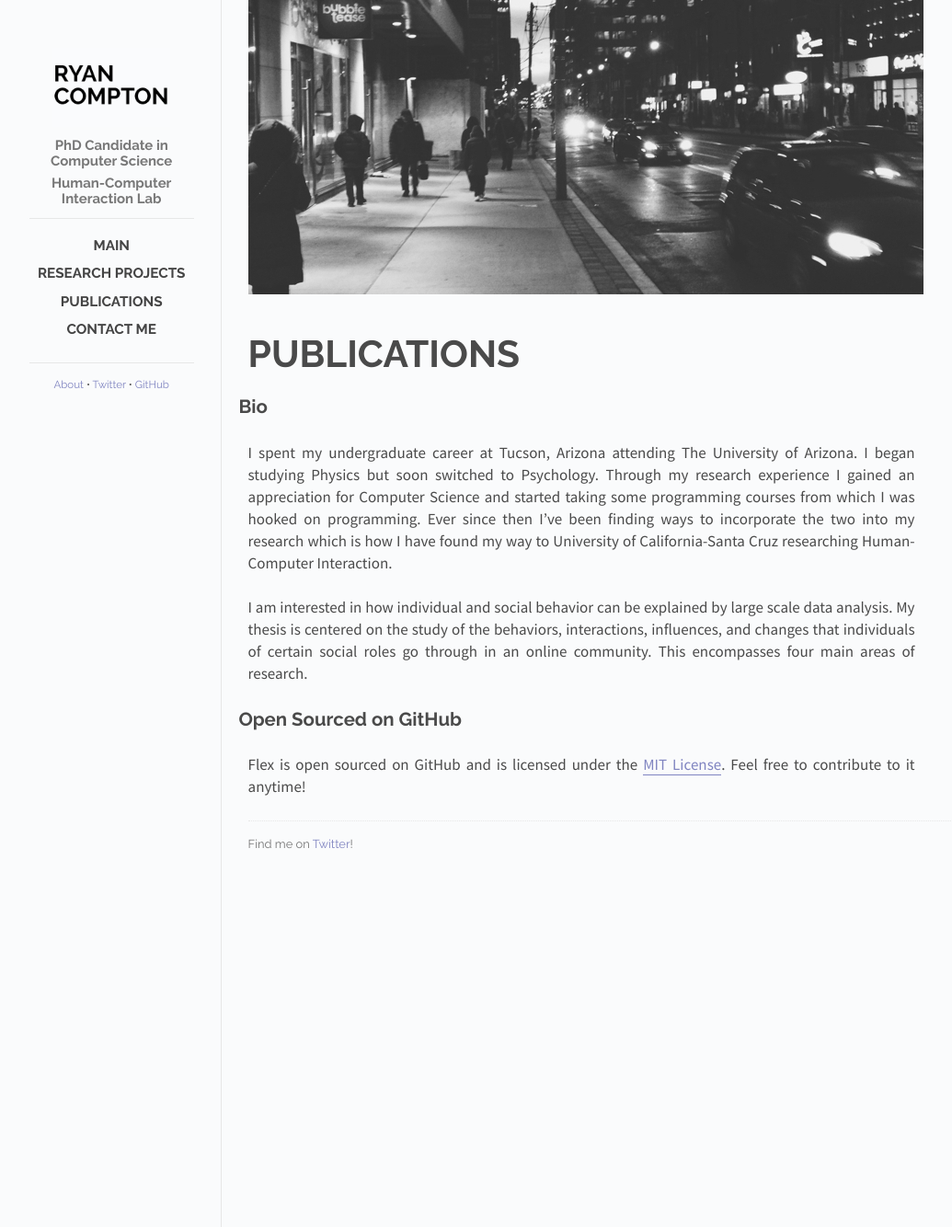
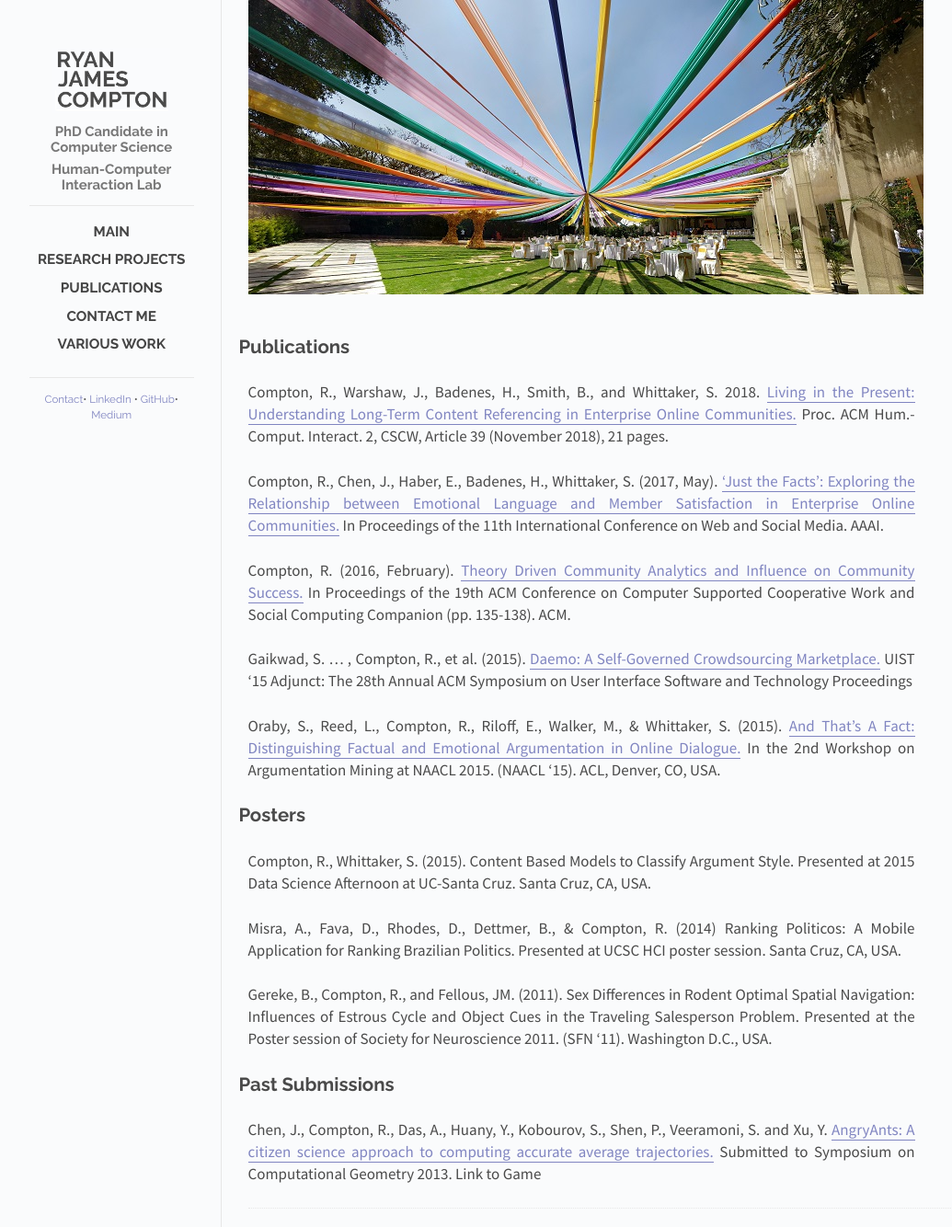
Before and after one commit to rcompt/rcompt.github.io, a Jekyll site: the page built from _posts/2018-10-02-Publications.md, in a window 1280 px wide. Shown: the whole page at 92% size, without its empty margins (118-1153 px from the left). Built offline with Jekyll 4.4.1, drawn with Linux system fonts in a browser that asks for light colours; Markdown is read by kramdown in place of the engine named in the settings.

Commit message:
Latest content update

```diff
--- a/_config.yml
+++ b/_config.yml
@@ -1,3 +1,4 @@
 name: Flex
 markdown: redcarpet
 pygments: true
+highlighter: rouge
--- a/_includes/post.html
+++ b/_includes/post.html
@@ -7,7 +7,8 @@
       <img id="cover-photo" src="/images/{{ page.cover }}">
     </div>
     <div id="info-container">
-      <h1 id="title">{{ page.title }}</h1>
+		<!--<h1 id="title">Ryan James Compton</h1>-->
+      <!--<h1 id="title">{{ page.title }}</h1>-->
       <!--<span id="date">{{ page.date | date_to_string }}</span>-->
     </div>
   </div>
@@ -18,7 +19,7 @@
   <div class="colophon">
     <p>
       <!--<span id="pub-date">Published on {{ page.date | date_to_string }}</span> <span class="separator">&bull;</span>-->
-      <span id="social">Find me on <a href="">Twitter</a>!</span>
+      <!--<span id="social">Find me on <a href="">Twitter</a>!</span>-->
     </p>
   </div>
 </div>
--- a/_layouts/default.html
+++ b/_layouts/default.html
@@ -23,7 +23,7 @@
     <div class="site">
       <div class="sidebar" id="sidebar">
         <div class="header">
-          <h1 class="title"><a href="/"><img id="logo" src="/images/Logo.jpg"></a></h1>
+          <h1 class="title"><a href="/"><img id="logo" src="/images/Logo_Full.jpg"></a></h1>
           <span class="tagline">PhD Candidate in Computer Science</span>
 		  <span class="tagline">Human-Computer Interaction Lab</span>
         </div>
@@ -41,9 +41,11 @@
         </div>
         <div class="footer">
           <span id="footer-links">
-            <a href="" class="footer-link">About</a> <span class="separator">&bull;</span>
-            <a href="" class="footer-link">Twitter</a> <span class="separator">&bull;</span>
-            <a href="" class="footer-link">GitHub</a>
+			<a href="mailto:rcompton@ucsc.edu" class="footer-link">Contact</a><span class="separator">&bull;</span>
+            <a href="https://www.linkedin.com/in/ryan-compton-b8a81067/" class="footer-link">LinkedIn</a> <span class="separator">&bull;</span>
+            <!--<a href="" class="footer-link">Twitter</a> <span class="separator">&bull;</span>-->
+            <a href="http://github.com/rcompt" class="footer-link">GitHub</a><span class="separator">&bull;</span>
+			<a href="https://medium.com/@rcompton_56086" class="footer-link">Medium</a>
           </span>
         </div>
       </div>
--- a/_posts/2018-10-02-Publications.md
+++ b/_posts/2018-10-02-Publications.md
@@ -1,16 +1,31 @@
 ---
 layout: post
 title: Publications
-cover: cover.jpg
+cover: arjun_wedding.jpg
 categories: posts
 ---
 
-## Bio
+## Publications
 
-I spent my undergraduate career at Tucson, Arizona attending The University of Arizona. I began studying Physics but soon switched to Psychology. Through my research experience I gained an appreciation for Computer Science and started taking some programming courses from which I was hooked on programming. Ever since then I've been finding ways to incorporate the two into my research which is how I have found my way to University of California-Santa Cruz researching Human-Computer Interaction.
+Compton, R., Warshaw, J., Badenes, H., Smith, B., and Whittaker, S. 2018. [Living in the Present: Understanding Long-Term Content Referencing in Enterprise Online Communities.](https://doi.org/10.1145/3274308) Proc. ACM Hum.-Comput. Interact. 2, CSCW, Article 39 (November 2018), 21 pages.
 
-I am interested in how individual and social behavior can be explained by large scale data analysis. My thesis is centered on the study of the behaviors, interactions, influences, and changes that individuals of certain social roles go through in an online community. This encompasses four main areas of research.
+Compton, R., Chen, J., Haber, E., Badenes, H., Whittaker, S. (2017, May). [‘Just the Facts’: Exploring the Relationship between Emotional Language and Member Satisfaction in Enterprise Online Communities.](https://aaai.org/ocs/index.php/ICWSM/ICWSM17/paper/view/15664) In Proceedings of the 11th International Conference on Web and Social Media. AAAI.
 
-## Open Sourced on GitHub
+Compton, R. (2016, February). [Theory Driven Community Analytics and Influence on Community Success.](https://doi.org/10.1145/2818052.2874355) In Proceedings of the 19th ACM Conference on Computer Supported Cooperative Work and Social Computing Companion (pp. 135-138). ACM.
 
-Flex is open sourced on GitHub and is licensed under the [MIT License](http://opensource.org/licenses/MIT). Feel free to contribute to it anytime!
+Gaikwad, S. ... , Compton, R., et al. (2015). [Daemo: A Self-Governed Crowdsourcing Marketplace.](https://doi.org/10.1145/2815585.2815739) UIST '15 Adjunct: The 28th Annual ACM Symposium on User Interface Software and Technology Proceedings
+
+Oraby, S., Reed, L., Compton, R., Riloff, E., Walker, M., & Whittaker, S. (2015). [And That's A Fact: Distinguishing Factual and Emotional Argumentation in Online Dialogue.](https://arxiv.org/abs/1709.05295) In the 2nd Workshop on Argumentation Mining at NAACL 2015. (NAACL '15). ACL, Denver, CO, USA.
+
+## Posters
+
+Compton, R., Whittaker, S. (2015). Content Based Models to Classify Argument Style. Presented at 2015 Data Science Afternoon at UC-Santa Cruz. Santa Cruz, CA, USA.
+
+Misra, A., Fava, D., Rhodes, D., Dettmer, B., & Compton, R. (2014) Ranking Politicos: A Mobile Application for Ranking Brazilian Politics. Presented at UCSC HCI poster session. Santa Cruz, CA, USA.
+
+Gereke, B., Compton, R., and Fellous, JM. (2011). Sex Differences in Rodent Optimal Spatial Navigation: Influences of Estrous Cycle and Object Cues in the Traveling Salesperson Problem. Presented at the Poster session of Society for Neuroscience 2011. (SFN '11). Washington D.C., USA.
+
+
+## Past Submissions
+
+Chen, J., Compton, R., Das, A., Huany, Y., Kobourov, S., Shen, P., Veeramoni, S. and Xu, Y. [AngryAnts: A citizen science approach to computing accurate average trajectories.](https://arxiv.org/abs/1212.0935v1) Submitted to Symposium on Computational Geometry 2013. Link to Game
```
Also changed, not shown: _posts/2018-10-01-Various Work.md (added, +28 -0 lines), _posts/2018-10-02-Research Projects.md (+18 -6 lines), _posts/2018-10-03-main.md (+8 -4 lines), images/Logo_Full.jpg (added), images/Logo_Headshot.jpg (added), images/arjun_wedding.jpg (added), images/az_sunset.jpg (added), images/bikepath.jpg (added), images/fog_sunset.jpg (added), images/portland_flowers.jpg (added), images/sc_sunset_main.jpg (added), images/snow.jpg (added), images/waterfall_main.jpg (added), 3 other files.
